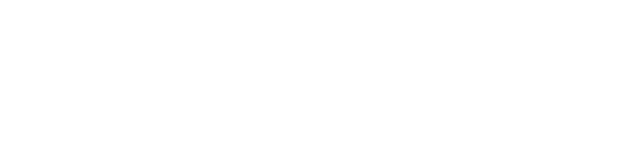
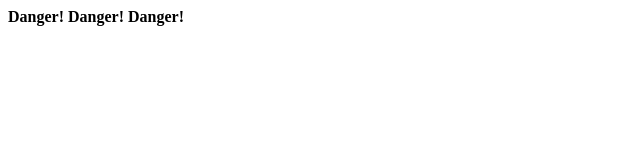
Before and after one commit to thorstenfr/Git-ProjectA, a plain HTML site: page index.html in a window 1280 px wide. Shown: the whole page, without its empty margins (0-640 px from the left). Drawn offline with Linux system fonts and the light colour scheme.

Commit message:
Added Feature

```diff
--- a/index.html
+++ b/index.html
@@ -3,10 +3,12 @@
 <head>
     <meta charset="UTF-8">
     <meta http-equiv="X-UA-Compatible" content="IE=edge">
-    <meta name="viewport" content="width=device-width, initial-scale=1.0">
     <title>Document</title>
 </head>
 <body>
+    <strong>   Danger! </strong>
+    <strong>   Danger! </strong>
+    <strong>   Danger! </strong>
 
 </body>
 </html>
```
